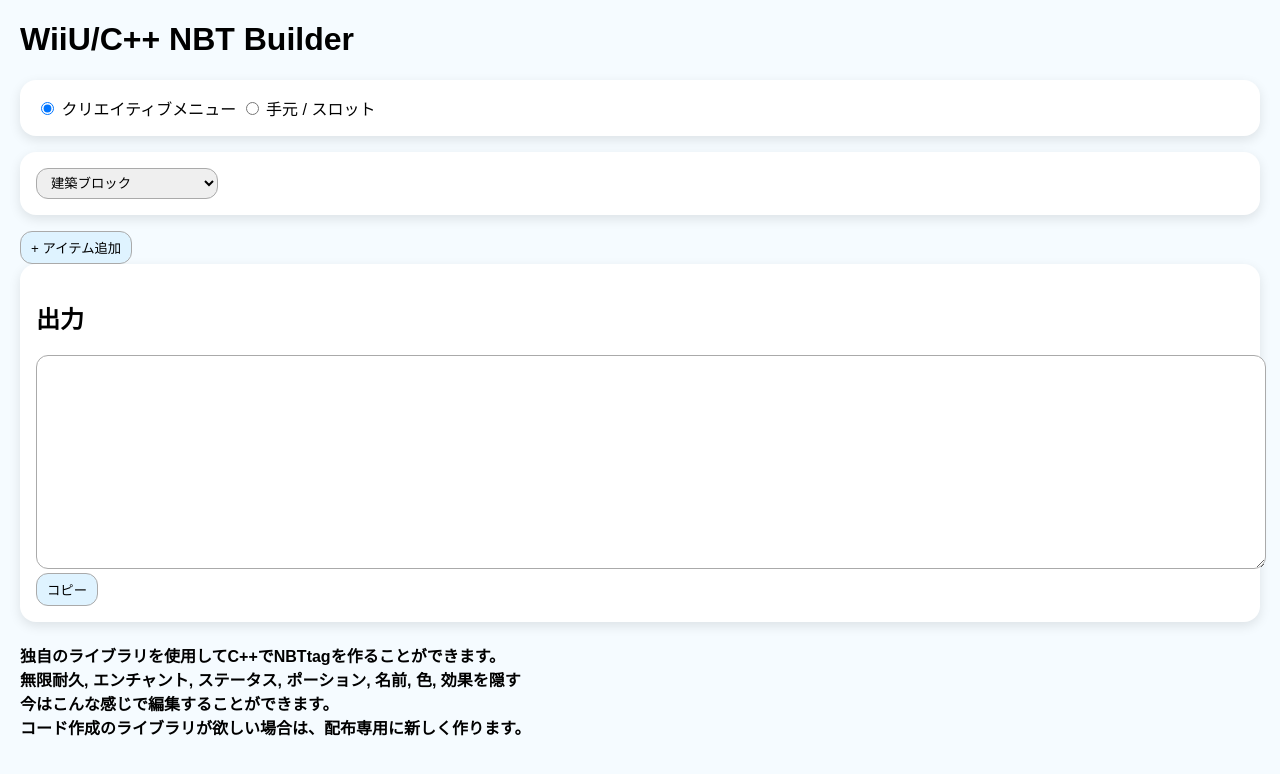
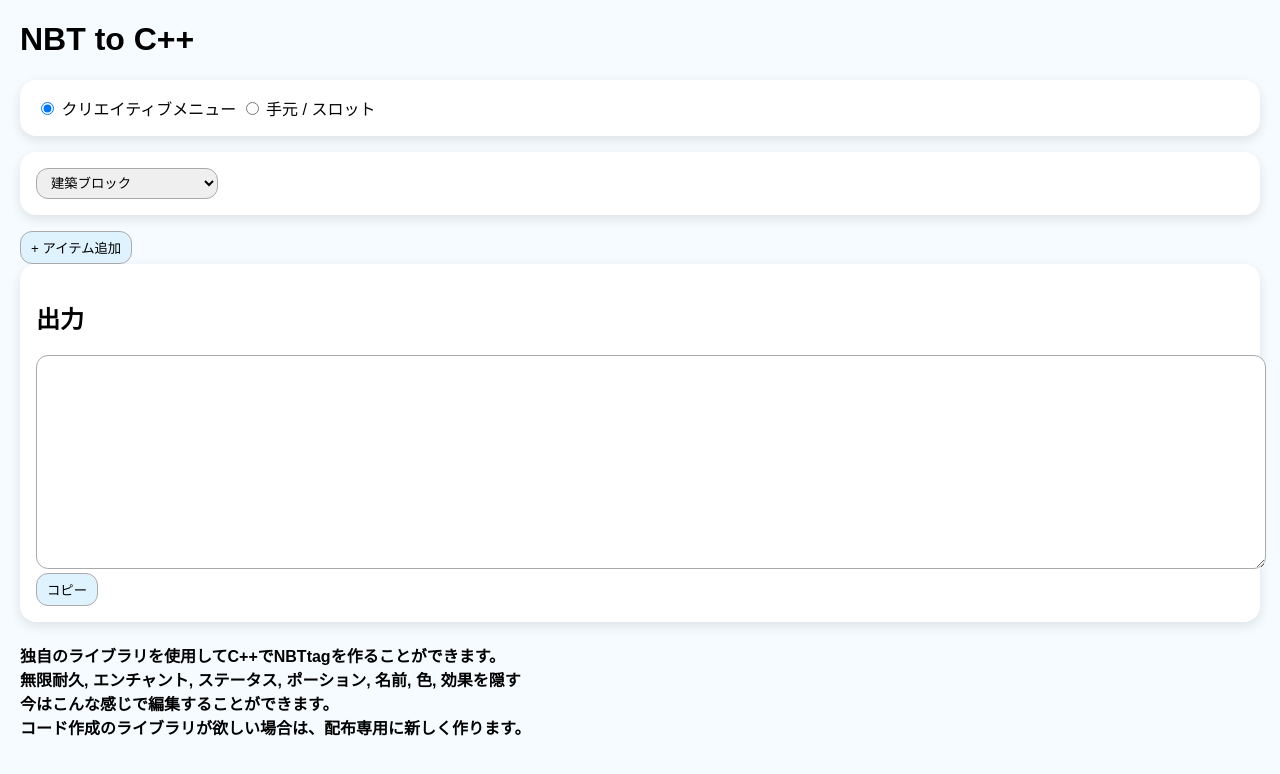
Before and after one commit to sphereshark/CreateNBT-, a plain HTML site: page index.html in a window 1280 px wide. Drawn offline with Linux system fonts and the light colour scheme.

Commit message:
Update index.html

```diff
--- a/index.html
+++ b/index.html
@@ -3,7 +3,7 @@
 <html lang="ja">
 <head>
 <meta charset="UTF-8">
-<title>NBT to C++</title>
+<!-- <title>NBT to C++</title> -->
 
 <style>
 body{font-family:sans-serif;background:#f5fbff;margin:20px}
@@ -21,7 +21,8 @@
 
 <body>
 
-<h1>WiiU/C++ NBT Builder</h1>
+<h1>NBT to C++</h1>
+<!-- <h1>WiiU/C++ NBT Builder</h1> -->
 
 <div class="card">
 <label><input type="radio" name="mode" value="menu" checked> クリエイティブメニュー</label>
```
